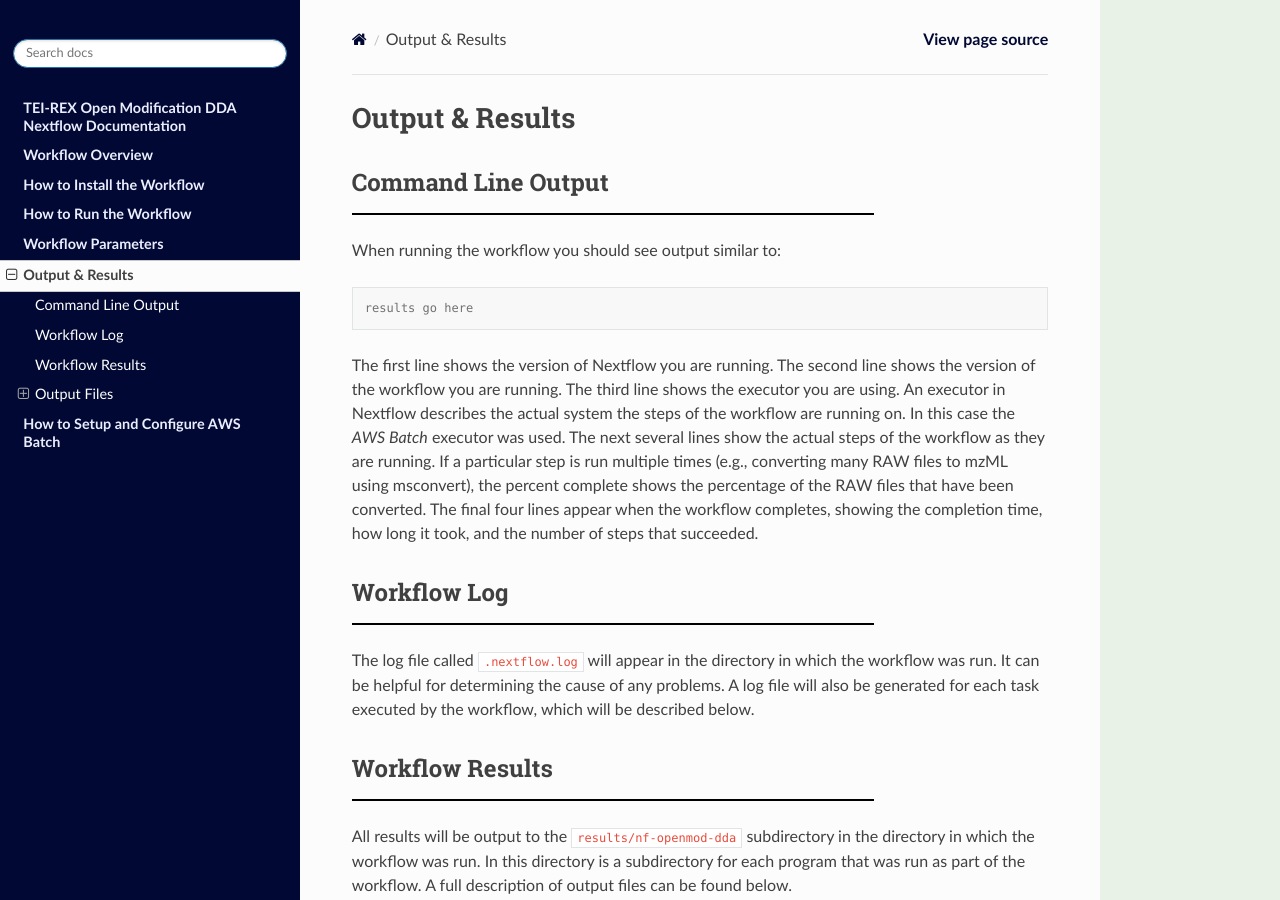
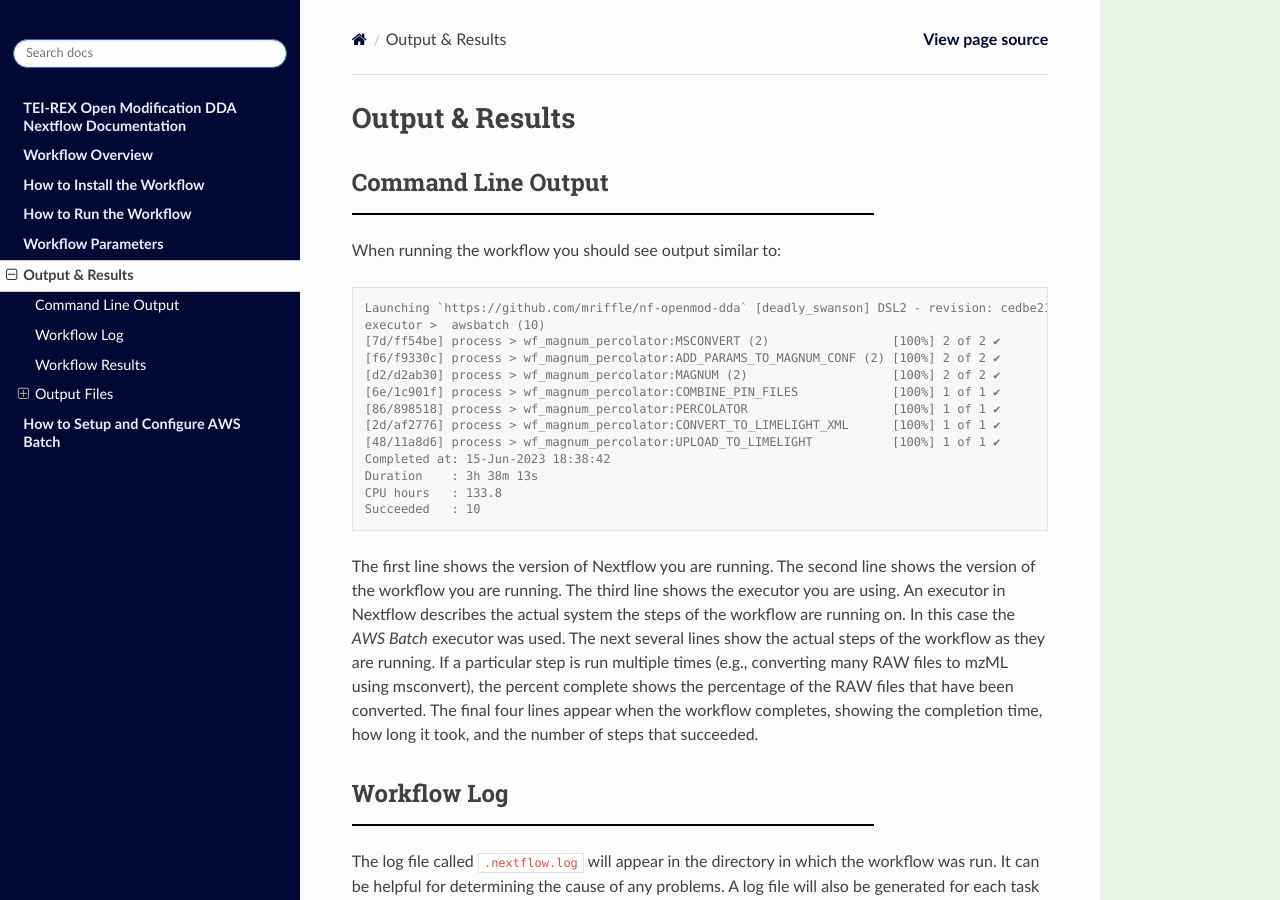
Before and after one commit to mriffle/nf-openmod-dda, a Sphinx documentation site: the page built from docs/source/results.rst, in a window 1280 px wide and 900 px high. Built offline with Sphinx 7.4.7 and the Read the Docs theme 2.0.0, drawn with Linux system fonts in a browser that asks for light colours.

Commit message:
add sample nextflow CLI output

```diff
--- a/docs/source/results.rst
+++ b/docs/source/results.rst
@@ -8,7 +8,19 @@ When running the workflow you should see output similar to:
 
 .. code-block:: console
 
-    results go here
+    Launching `https://github.com/mriffle/nf-openmod-dda` [deadly_swanson] DSL2 - revision: cedbe21973 [main]
+    executor >  awsbatch (10)
+    [7d/ff54be] process > wf_magnum_percolator:MSCONVERT (2)                 [100%] 2 of 2 ✔
+    [f6/f9330c] process > wf_magnum_percolator:ADD_PARAMS_TO_MAGNUM_CONF (2) [100%] 2 of 2 ✔
+    [d2/d2ab30] process > wf_magnum_percolator:MAGNUM (2)                    [100%] 2 of 2 ✔
+    [6e/1c901f] process > wf_magnum_percolator:COMBINE_PIN_FILES             [100%] 1 of 1 ✔
+    [86/898518] process > wf_magnum_percolator:PERCOLATOR                    [100%] 1 of 1 ✔
+    [2d/af2776] process > wf_magnum_percolator:CONVERT_TO_LIMELIGHT_XML      [100%] 1 of 1 ✔
+    [48/11a8d6] process > wf_magnum_percolator:UPLOAD_TO_LIMELIGHT           [100%] 1 of 1 ✔
+    Completed at: 15-Jun-2023 18:38:42
+    Duration    : 3h 38m 13s
+    CPU hours   : 133.8
+    Succeeded   : 10
 
 The first line shows the version of Nextflow you are running. The second line shows the version of the workflow
 you are running. The third line shows the executor you are using. An executor in Nextflow describes the actual
```
